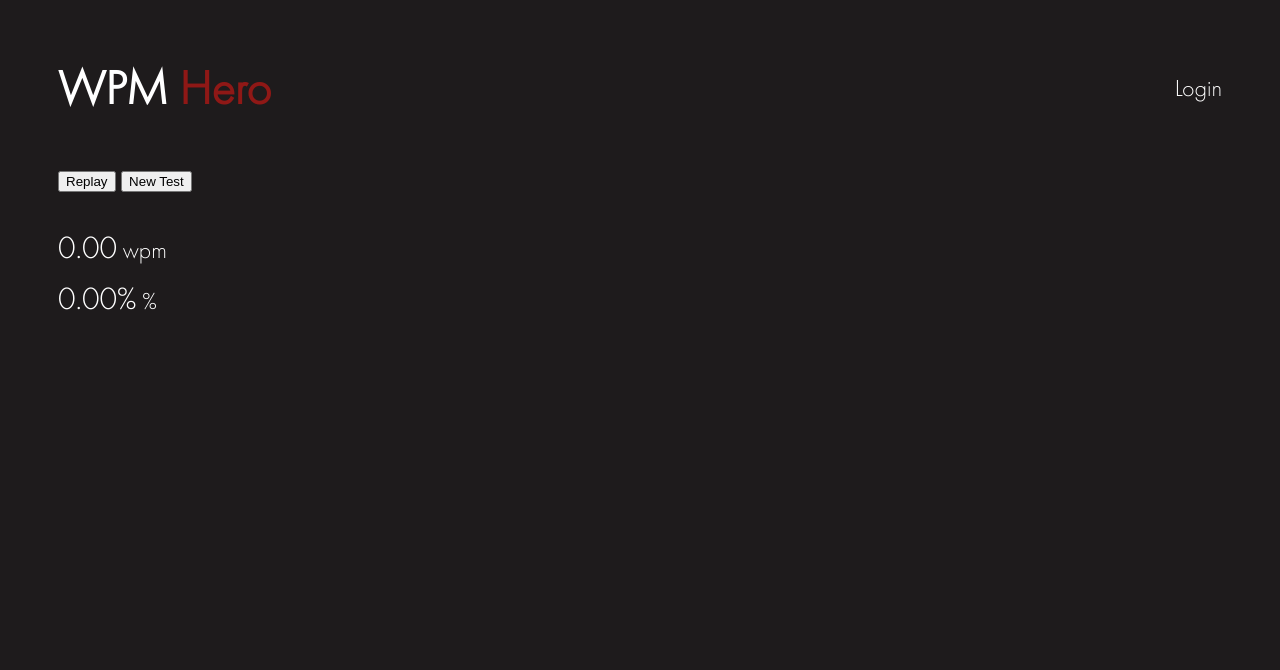
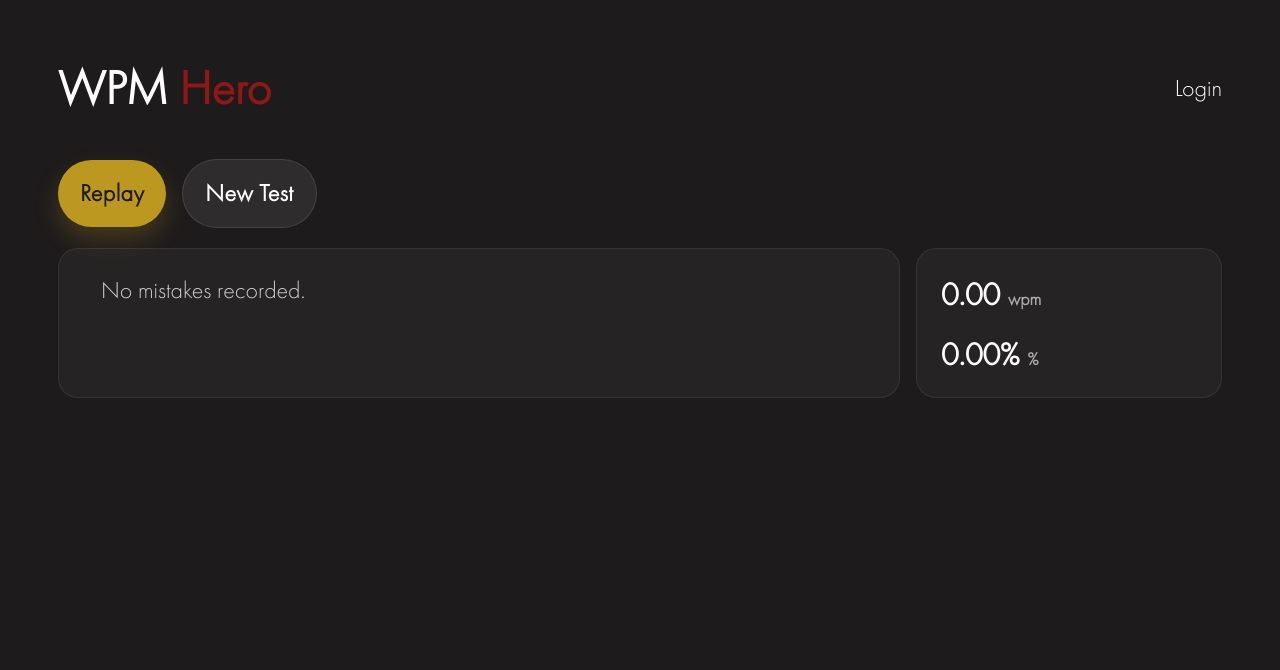
Before and after one commit to perimeterr/WPM-Hero, a Django app: page /results/ in a window 1280 px wide. Shown: the top 670 px of the page. Run offline with Django 5.2, Linux system fonts and the light colour scheme.

Commit message:
added styling for results page

```diff
--- a/static/style.css
+++ b/static/style.css
@@ -106,3 +106,168 @@ a {
     margin: 0;
     padding: 0 1px;
 }
+
+.results-page {
+    display: flex;
+    flex-direction: column;
+    gap: 20px;
+    padding-bottom: 32px;
+}
+
+.results-actions {
+    display: flex;
+    gap: 16px;
+    align-items: center;
+    justify-content: flex-start;
+}
+
+.results-button {
+    appearance: none;
+    border: 0;
+    padding: 14px 22px;
+    border-radius: 999px;
+    font: inherit;
+    color: inherit;
+    font-weight: 700;
+    letter-spacing: 0.02em;
+    cursor: pointer;
+    transition: transform 0.18s ease, box-shadow 0.18s ease, background-color 0.18s ease;
+}
+
+.results-button:hover {
+    transform: translateY(-1px);
+}
+
+.results-button--primary {
+    background: #bc9821;
+    color: #1e1b1c;
+    box-shadow: 0 12px 24px rgba(188, 152, 33, 0.24);
+}
+
+.results-button--secondary {
+    background: rgba(255, 255, 255, 0.08);
+    color: #ffffff;
+    border: 1px solid rgba(255, 255, 255, 0.1);
+}
+
+.results-top-half {
+    display: flex;
+    gap: 16px;
+    align-items: stretch;
+}
+
+.results-card {
+    padding: 22px 24px;
+    border: 1px solid rgba(255, 255, 255, 0.08);
+    border-radius: 20px;
+    background: rgba(255, 255, 255, 0.035);
+}
+
+.results-card--metrics {
+    flex: 0 0 auto;
+    width: fit-content;
+    min-width: 256px;
+}
+
+.results-card--mistakes {
+    flex: 1 1 0;
+    min-height: 100%;
+    width: 100%;
+    min-width: 0;
+}
+
+.results-metric-stack {
+    display: flex;
+    flex-direction: column;
+    gap: 16px;
+}
+
+.results-metric {
+    padding-top: 8px;
+    padding-bottom: 4px;
+    border-radius: 16px;
+}
+
+.results-metric {
+    display: flex;
+    align-items: baseline;
+    gap: 8px;
+}
+
+.results-metric-value {
+    display: block;
+    font-size: 44px;
+    font-weight: 700;
+    line-height: 1;
+}
+
+.results-metric-suffix {
+    color: rgba(255, 255, 255, 0.62);
+    font-size: 18px;
+    font-weight: 700;
+    line-height: 1;
+    text-transform: lowercase;
+}
+
+.mistake-list {
+    margin: 0;
+    padding-left: 18px;
+}
+
+.mistake-list:empty::before {
+    content: 'No mistakes recorded.';
+    display: block;
+    color: rgba(255, 255, 255, 0.78);
+}
+
+.mistake-list li {
+    margin-top: 12px;
+}
+
+.results-card--previous {
+    padding-top: 16px;
+}
+
+.results-table-wrap {
+    overflow-x: auto;
+}
+
+.results-table {
+    width: 100%;
+    min-width: 608px;
+    border-collapse: collapse;
+    font-size: 16px;
+}
+
+.results-table th,
+.results-table td {
+    padding: 14px 15px;
+    text-align: left;
+    border-bottom: 1px solid rgba(255, 255, 255, 0.08);
+}
+
+.results-table th {
+    color: rgba(255, 255, 255, 0.72);
+    font-size: 13px;
+    letter-spacing: 0.12em;
+    text-transform: uppercase;
+}
+
+.results-table tbody tr:hover {
+    background: rgba(255, 255, 255, 0.035);
+}
+
+.results-empty-state {
+    margin: 0;
+    color: rgba(255, 255, 255, 0.78);
+}
+
+@media (max-width: 900px) {
+    .results-top-row {
+        flex-direction: column;
+    }
+
+    .results-card--metrics {
+        width: 100%;
+    }
+}
```
